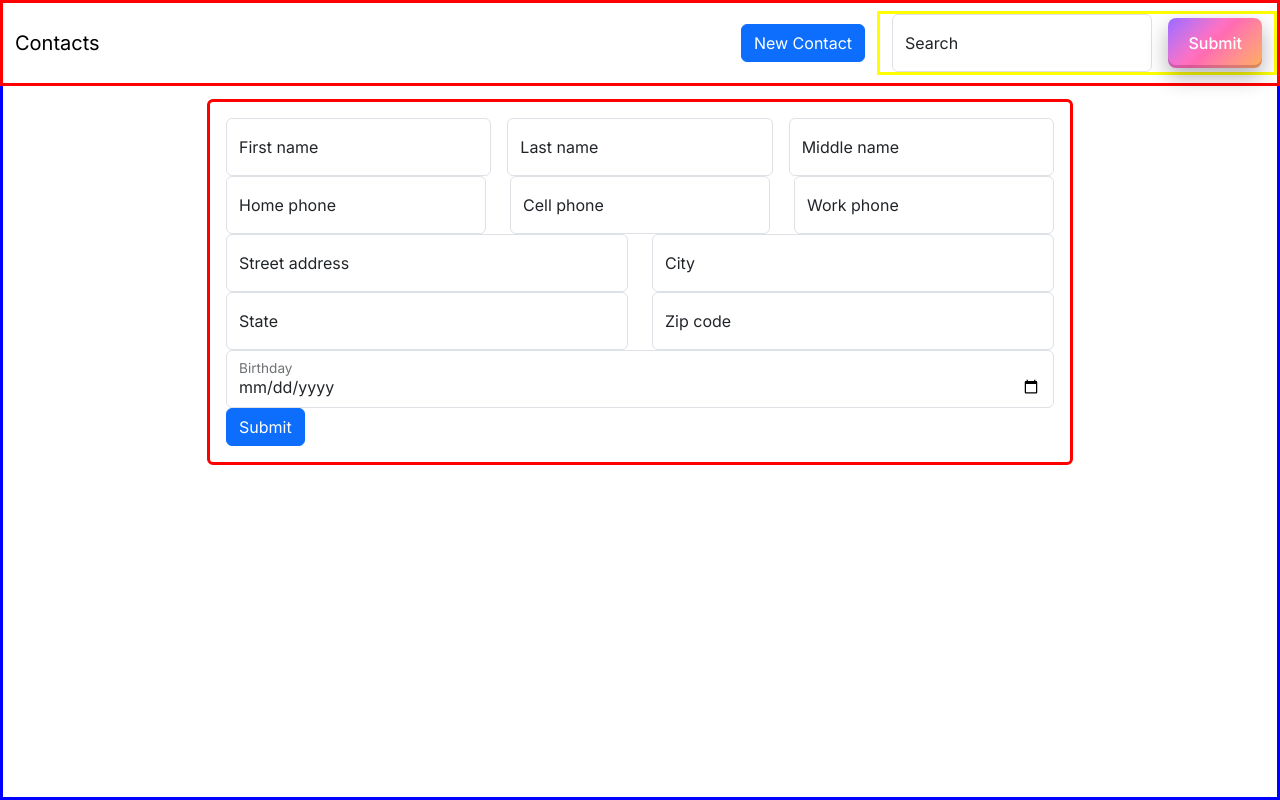
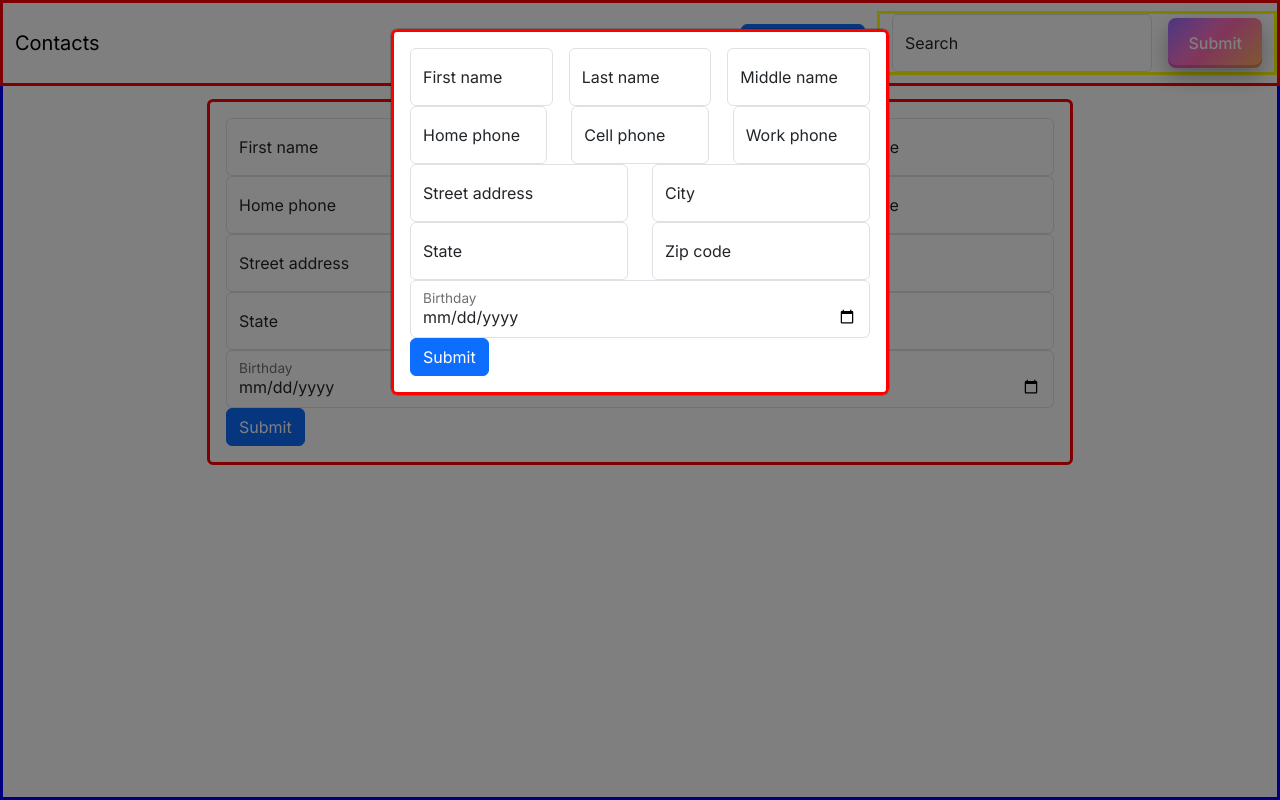
Before and after one commit to BenjaminBrandon/Contacts_app, a Next.js app: page / in a window 1280 px wide. Both pictures are taken after a click on the button "New Contact". Built offline with nearby package versions, Linux system fonts and the light colour scheme.

Commit message:
adding add contact to modal and placing components into searchbar

```diff
--- a/src/app/Contacts/Contacts.tsx
+++ b/src/app/Contacts/Contacts.tsx
@@ -1,6 +1,6 @@
 'use client';
 import React, { useState } from 'react';
-import { Container } from 'react-bootstrap';
+import { Container, Modal } from 'react-bootstrap';
 import SearchBar from './SearchBar/SearchBar';
 import AddContact from './AddContact/AddContact';
 
--- a/src/app/Contacts/SearchBar/SearchBar.tsx
+++ b/src/app/Contacts/SearchBar/SearchBar.tsx
@@ -6,7 +6,9 @@ import {
   Button,
   Container,
   Navbar,
+  Modal,
 } from 'react-bootstrap';
+import AddContact from '../AddContact/AddContact';
 
 const SearchBar = () => {
   const [show, setShow] = useState(false);
@@ -23,6 +25,12 @@ const SearchBar = () => {
         <Navbar.Brand href="#home">Contacts</Navbar.Brand>
         <Button onClick={handleShow}>New Contact</Button>
       </Container>
+      <Modal
+        show={show}
+        onHide={handleClose}
+      >
+        <AddContact />
+      </Modal>
       <Container className={styles.SearchField}>
         <Button className={styles.SearchButton}>Submit</Button>
         <FloatingLabel
```
